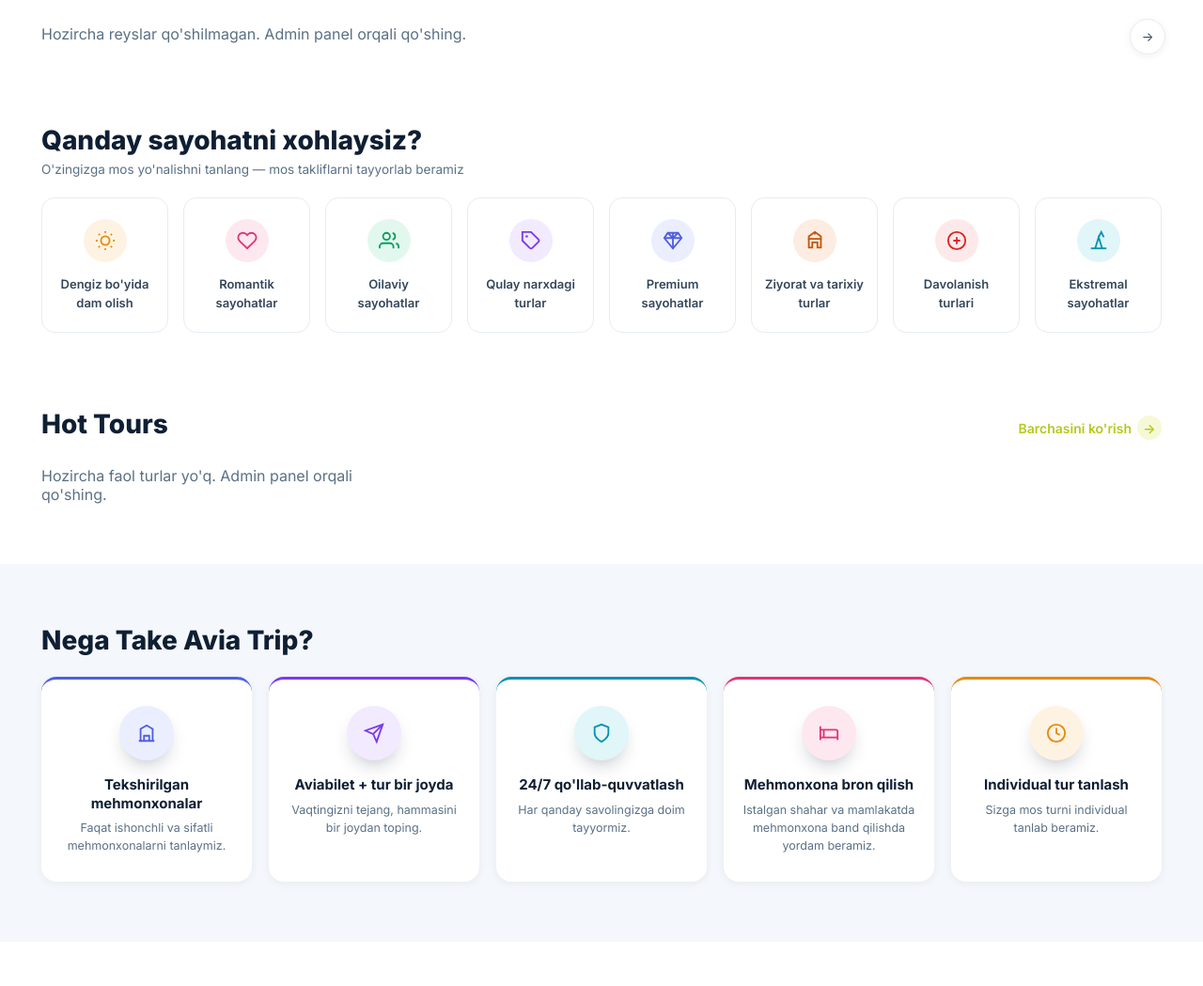
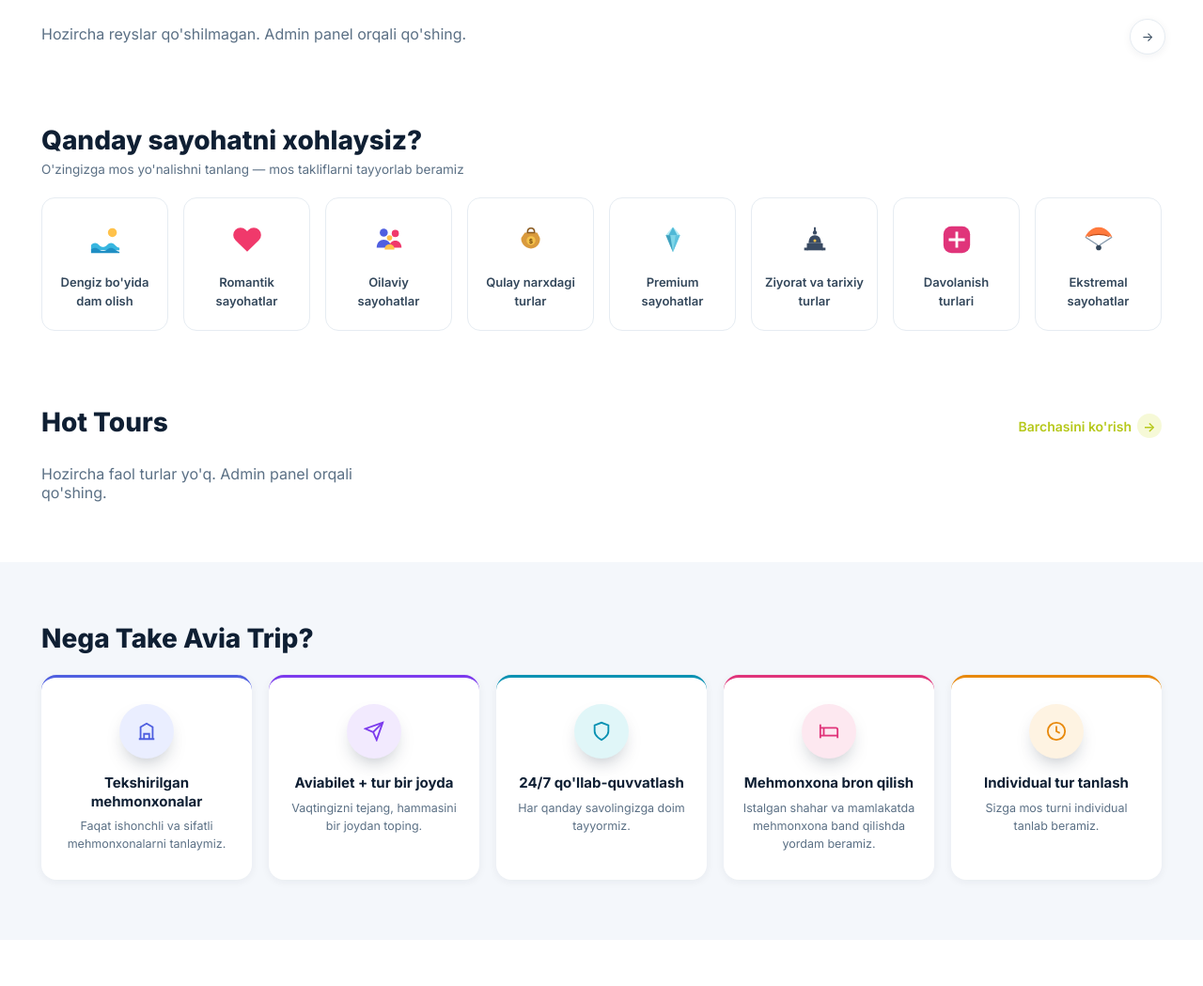
Before and after one commit to ShohzoDev0108/takeavia-project, a Django app: page / in a window 1280 px wide. Shown: the part 894-1943 px from the top of the page at 94% size. Run offline with Django 5.2, Linux system fonts and the light colour scheme; data comes from the database, SQL or seed files in the repository; data that the repository does not hold is empty; some libraries are stand-ins or nearby versions.

Commit message:
Yuqoriga-tugma va sayohat turlari ikonkalarini yaxshilash

```diff
--- a/core/templates/core/index.html
+++ b/core/templates/core/index.html
@@ -254,9 +254,10 @@
   .vac-item{ background:#fff; border:1px solid var(--line); border-radius:14px; padding:22px 12px; text-align:center; transition:all .18s ease; cursor:pointer;}
   .vac-item:hover{ border-color:var(--neon-dark); background:rgba(207,224,33,.12); box-shadow:var(--shadow-sm); transform:translateY(-3px);}
   .vac-item .ic{
-    width:46px; height:46px; border-radius:50%;
+    width:44px; height:44px;
     display:flex; align-items:center; justify-content:center; margin:0 auto 12px; transition:transform .18s ease;
   }
+  .vac-item .ic.ic-flat{ background:none;}
   .vac-item:hover .ic{ transform:scale(1.1);}
   .vac-item span{ font-size:13px; font-weight:600; color:var(--ink-700); line-height:1.3;}
 
@@ -599,35 +600,35 @@
     </div>
     <div class="vac-grid">
       <div class="vac-item">
-        <div class="ic ic-amber"><svg width="22" height="22" viewBox="0 0 24 24" fill="none" stroke="currentColor" stroke-width="2"><circle cx="12" cy="12" r="5"/><path d="M12 1v2M12 21v2M4.22 4.22l1.42 1.42M18.36 18.36l1.42 1.42M1 12h2M21 12h2M4.22 19.78l1.42-1.42M18.36 5.64l1.42-1.42"/></svg></div>
+        <div class="ic ic-flat"><svg width="34" height="34" viewBox="0 0 36 36"><circle cx="26" cy="10" r="5" fill="#FFC24B"/><path d="M2 24c3-3 6-3 9 0s6 3 9 0 6-3 9 0 5 3 5 3v3H2z" fill="#38B6E0"/><path d="M2 29c3-2.4 6-2.4 9 0s6 2.4 9 0 6-2.4 9 0 5 2.4 5 2.4V33H2z" fill="#1F8FC4"/></svg></div>
         <span>{% trans "Dengiz bo'yida dam olish" %}</span>
       </div>
       <div class="vac-item">
-        <div class="ic ic-rose"><svg width="22" height="22" viewBox="0 0 24 24" fill="none" stroke="currentColor" stroke-width="2"><path d="M20.84 4.61a5.5 5.5 0 0 0-7.78 0L12 5.67l-1.06-1.06a5.5 5.5 0 1 0-7.78 7.78l1.06 1.06L12 21l7.78-7.55 1.06-1.06a5.5 5.5 0 0 0 0-7.78z"/></svg></div>
+        <div class="ic ic-flat"><svg width="34" height="34" viewBox="0 0 24 24"><path fill="#F0396B" d="M20.84 4.61a5.5 5.5 0 0 0-7.78 0L12 5.67l-1.06-1.06a5.5 5.5 0 1 0-7.78 7.78l1.06 1.06L12 21l7.78-7.55 1.06-1.06a5.5 5.5 0 0 0 0-7.78z"/></svg></div>
         <span>{% trans "Romantik sayohatlar" %}</span>
       </div>
       <div class="vac-item">
-        <div class="ic ic-emerald"><svg width="22" height="22" viewBox="0 0 24 24" fill="none" stroke="currentColor" stroke-width="2"><path d="M17 21v-2a4 4 0 0 0-4-4H5a4 4 0 0 0-4 4v2"/><circle cx="9" cy="7" r="4"/><path d="M23 21v-2a4 4 0 0 0-3-3.87M16 3.13a4 4 0 0 1 0 7.75"/></svg></div>
+        <div class="ic ic-flat"><svg width="34" height="34" viewBox="0 0 36 36"><circle cx="12" cy="10" r="4.5" fill="#4F5FE0"/><path d="M4 27c0-6 4-9 8-9s8 3 8 9z" fill="#4F5FE0"/><circle cx="25" cy="11" r="4" fill="#F0396B"/><path d="M18 27c0-5.2 3.4-8 7-8s7 2.8 7 8z" fill="#F0396B"/><circle cx="18.5" cy="16" r="3" fill="#FFC24B"/><path d="M13 29c0-3.6 2.4-5.6 5.5-5.6S24 25.4 24 29z" fill="#FFC24B"/></svg></div>
         <span>{% trans "Oilaviy sayohatlar" %}</span>
       </div>
       <div class="vac-item">
-        <div class="ic ic-violet"><svg width="22" height="22" viewBox="0 0 24 24" fill="none" stroke="currentColor" stroke-width="2"><path d="M20.59 13.41L13.42 20.58a2 2 0 0 1-2.83 0L2 12V2h10l8.59 8.59a2 2 0 0 1 0 2.82z"/><circle cx="7" cy="7" r="1.4" fill="currentColor" stroke="none"/></svg></div>
+        <div class="ic ic-flat"><svg width="34" height="34" viewBox="0 0 36 36"><path d="M11 10h14l3 6c1 5-3 12-10 12S6 21 7 16z" fill="#D99A3D"/><path d="M14 10c0-3 1.8-5 4-5s4 2 4 5z" fill="none" stroke="#8A5A1E" stroke-width="1.6"/><circle cx="18" cy="19" r="5" fill="#F4C24B"/><text x="18" y="22.5" font-size="7" font-weight="700" text-anchor="middle" fill="#7A4E10">$</text></svg></div>
         <span>{% trans "Qulay narxdagi turlar" %}</span>
       </div>
       <div class="vac-item">
-        <div class="ic ic-indigo"><svg width="22" height="22" viewBox="0 0 24 24" fill="none" stroke="currentColor" stroke-width="2"><path d="M6 3h12l4 6-10 12L2 9z"/><path d="M2 9h20M12 3v18M6 3l6 6 6-6"/></svg></div>
+        <div class="ic ic-flat"><svg width="34" height="34" viewBox="0 0 36 36"><polygon points="18,4 26,13 18,32 10,13" fill="#7FD6E8"/><polygon points="10,13 18,4 26,13" fill="#B7ECF5"/><polygon points="18,4 13,13 23,13" fill="#4FB8D6"/><polygon points="18,32 10,13 15,13" fill="#3FA0BE"/><polygon points="18,32 26,13 21,13" fill="#5FC2DE"/></svg></div>
         <span>{% trans "Premium sayohatlar" %}</span>
       </div>
       <div class="vac-item">
-        <div class="ic ic-terra"><svg width="22" height="22" viewBox="0 0 24 24" fill="none" stroke="currentColor" stroke-width="2"><path d="M12 2l7 5v3H5V7z"/><path d="M5 10v10h4v-6h6v6h4V10"/><path d="M12 2v3"/></svg></div>
+        <div class="ic ic-flat"><svg width="34" height="34" viewBox="0 0 36 36"><rect x="9" y="22" width="18" height="8" fill="#3A4B63"/><path d="M11 22c0-6 3-9 7-9s7 3 7 9z" fill="#3A4B63"/><circle cx="18" cy="10" r="2.3" fill="#3A4B63"/><rect x="17" y="4" width="2" height="5" fill="#3A4B63"/><rect x="6" y="27" width="4" height="3" fill="#3A4B63"/><rect x="26" y="27" width="4" height="3" fill="#3A4B63"/><circle cx="18" cy="19" r="1.6" fill="#F4C24B"/></svg></div>
         <span>{% trans "Ziyorat va tarixiy turlar" %}</span>
       </div>
       <div class="vac-item">
-        <div class="ic ic-red"><svg width="22" height="22" viewBox="0 0 24 24" fill="none" stroke="currentColor" stroke-width="2"><circle cx="12" cy="12" r="10"/><path d="M12 8v8M8 12h8"/></svg></div>
+        <div class="ic ic-flat"><svg width="34" height="34" viewBox="0 0 24 24"><rect x="2" y="2" width="20" height="20" rx="6" fill="#E0347A"/><path d="M11 6h2v5h5v2h-5v5h-2v-5H6v-2h5z" fill="#fff"/></svg></div>
         <span>{% trans "Davolanish turlari" %}</span>
       </div>
       <div class="vac-item">
-        <div class="ic ic-teal"><svg width="22" height="22" viewBox="0 0 24 24" fill="none" stroke="currentColor" stroke-width="2"><path d="M8 21l4-13 4 13"/><path d="M3 21h18"/><path d="M12 8l3-6 3 6"/></svg></div>
+        <div class="ic ic-flat"><svg width="34" height="34" viewBox="0 0 36 36"><path d="M18 4C9 4 3 13 3 15c5-2 9-3 15-3s10 1 15 3c0-2-6-11-15-11z" fill="#FF7A3D"/><path d="M6 14.3c4-1.6 8-2.3 12-2.3s8 .7 12 2.3" fill="none" stroke="#C24A15" stroke-width="1.2"/><line x1="3" y1="15" x2="17" y2="24" stroke="#8195A8" stroke-width="1.3"/><line x1="33" y1="15" x2="19" y2="24" stroke="#8195A8" stroke-width="1.3"/><circle cx="18" cy="27" r="3" fill="#33475B"/></svg></div>
         <span>{% trans "Ekstremal sayohatlar" %}</span>
       </div>
     </div>
@@ -855,7 +856,7 @@
         <span>VISA</span><span>Mastercard</span><span>UZCARD</span>
       </div>
       <button class="to-top" id="toTop" aria-label="Yuqoriga">
-        <svg width="16" height="16" viewBox="0 0 24 24" fill="currentColor"><path d="M12 2L20 21l-8-4-8 4L12 2z"/></svg>
+        <svg width="18" height="18" viewBox="0 0 24 24" fill="currentColor"><path d="M12 2c-.6 0-1.1.5-1.1 1.2v6.1L3.4 14l.3 1.8 7.2-2v4.6l-2.1 1.6v1.6l2.7-.8.5-.1.5.1 2.7.8v-1.6l-2.1-1.6v-4.6l7.2 2 .3-1.8-7.5-4.7V3.2C13.1 2.5 12.6 2 12 2z"/></svg>
       </button>
     </div>
   </div>
```
